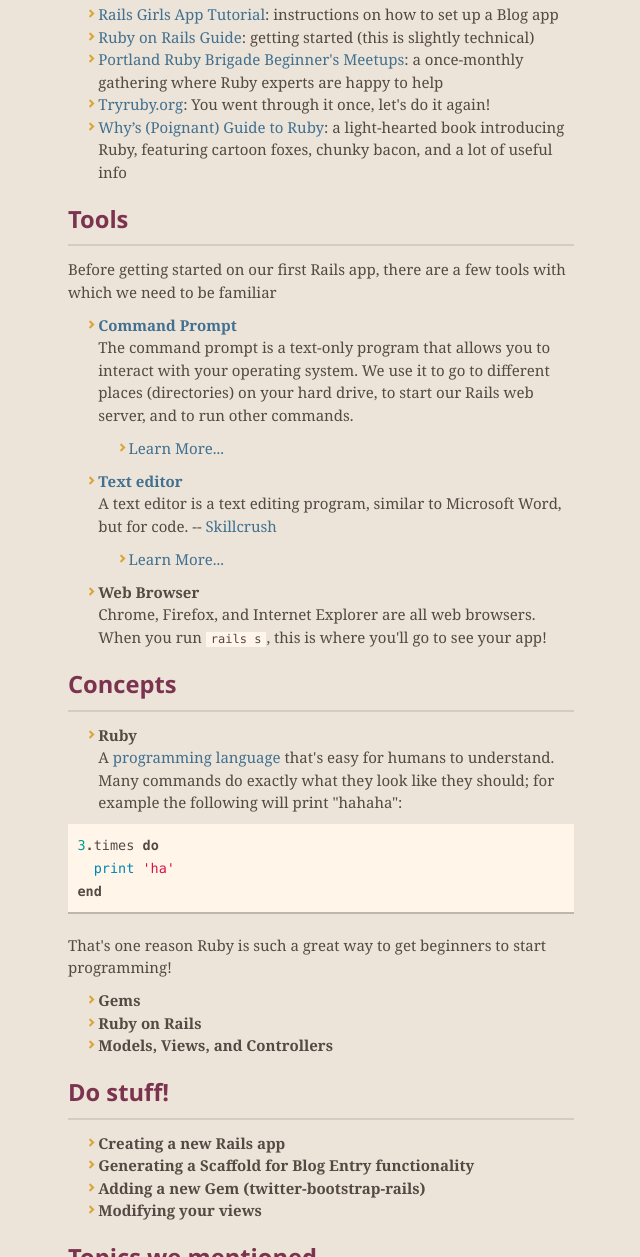
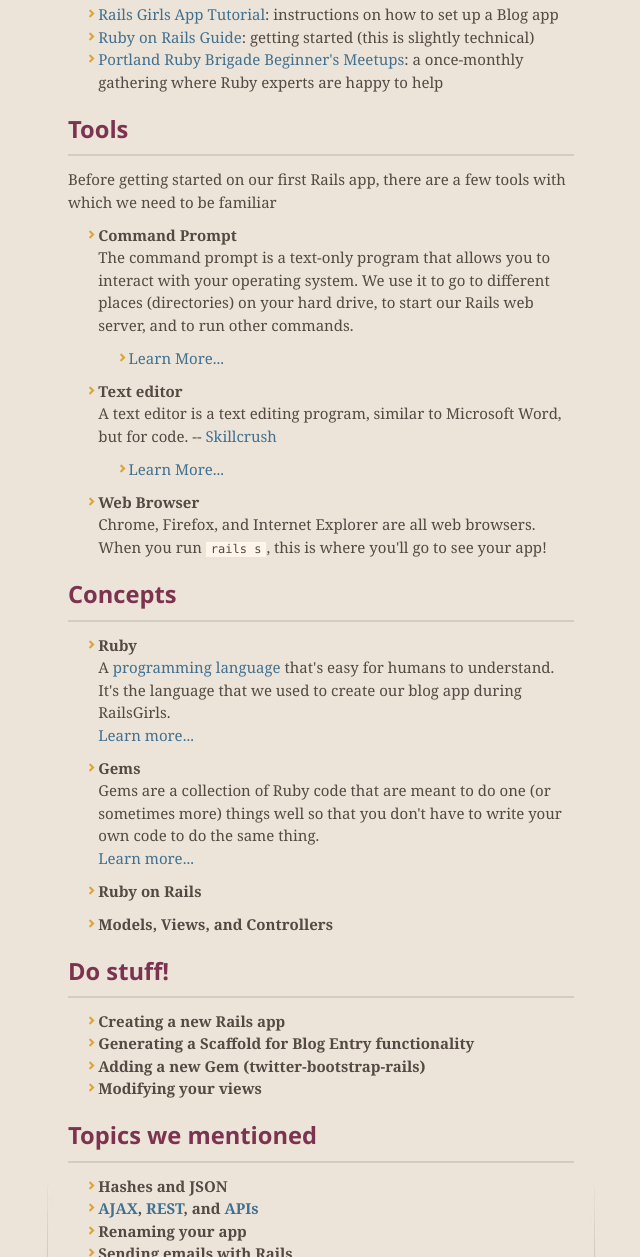
Before and after one commit to lkemmerer/railsgirlspdx-recap, a plain HTML site: page index.html in a window 1280 px wide. Shown: the part 574-1831 px from the top of the page, without its empty margins (319-959 px from the left). Drawn offline with nearby package versions, Linux system fonts and the light colour scheme.

```diff
--- a/index.html
+++ b/index.html
@@ -61,17 +61,13 @@
 <a href="http://guides.rubyonrails.org/getting_started.html">Ruby on Rails Guide</a>: getting started (this is slightly technical)</li>
 <li>
 <a href="http://pdxruby.org/">Portland Ruby Brigade Beginner's Meetups</a>: a once-monthly gathering where Ruby experts are happy to help</li>
-<li>
-<a href="http://tryruby.org/">Tryruby.org</a>: You went through it once, let's do it again!</li>
-<li>
-<a href="http://mislav.uniqpath.com/poignant-guide/book/">Why’s (Poignant) Guide to Ruby</a>: a light-hearted book introducing Ruby, featuring cartoon foxes, chunky bacon, and a lot of useful info</li>
 </ul><h2>Tools</h2>
 
 <p>Before getting started on our first Rails app, there are a few tools with which we need to be familiar</p>
 
 <ul>
 <li>
-<p><strong><a href="https://github.com/lkemmerer/railsgirlspdx-recap/wiki/Command-Prompt">Command Prompt</a></strong><br>
+<p><strong>Command Prompt</strong><br>
 The command prompt is a text-only program that allows you to interact with your operating system. We use it to go to different places (directories) on your hard drive, to start our Rails web server, and to run other commands.  </p>
 
 <ul>
@@ -79,7 +75,7 @@
 </ul>
 </li>
 <li>
-<p><strong><a href="https://github.com/lkemmerer/railsgirlspdx-recap/wiki/Text-Editor">Text editor</a></strong><br>
+<p><strong>Text editor</strong><br>
 A text editor is a text editing program, similar to Microsoft Word, but for code. -- <a href="http://skillcrush.com/2012/09/10/text-editor/">Skillcrush</a>   </p>
 
 <ul>
@@ -91,21 +87,12 @@
 </ul><h2>Concepts</h2>
 
 <ul>
-<li>
-<strong>Ruby</strong><br>
-A <a href="http://skillcrush.com/2012/04/05/programming-languages/">programming language</a> that's easy for humans to understand.  Many commands do exactly what they look like they should; for example the following will print "hahaha":<br>
-</li>
-</ul><div class="highlight"><pre><span class="mi">3</span><span class="o">.</span><span class="n">times</span> <span class="k">do</span>
-  <span class="nb">print</span> <span class="s1">'ha'</span>
-<span class="k">end</span>
-</pre></div>
-
-<p>That's one reason Ruby is such a great way to get beginners to start programming!</p>
-
-<ul>
-<li><strong>Gems</strong></li>
-<li><strong>Ruby on Rails</strong></li>
-<li><strong>Models, Views, and Controllers</strong></li>
+<li><p><strong>Ruby</strong><br>
+A <a href="http://skillcrush.com/2012/04/05/programming-languages/">programming language</a> that's easy for humans to understand.  It's the language that we used to create our blog app during RailsGirls.<br><a href="https://github.com/lkemmerer/railsgirlspdx-recap/wiki/Ruby">Learn more...</a></p></li>
+<li><p><strong>Gems</strong><br>
+Gems are a collection of Ruby code that are meant to do one (or sometimes more) things well so that you don't have to write your own code to do the same thing.<br><a href="https://github.com/lkemmerer/railsgirlspdx-recap/wiki/Ruby-Gems">Learn more...</a></p></li>
+<li><p><strong>Ruby on Rails</strong></p></li>
+<li><p><strong>Models, Views, and Controllers</strong></p></li>
 </ul><h2>Do stuff!</h2>
 
 <ul>
```
Also changed, not shown: params.json (+1 -1 lines).
